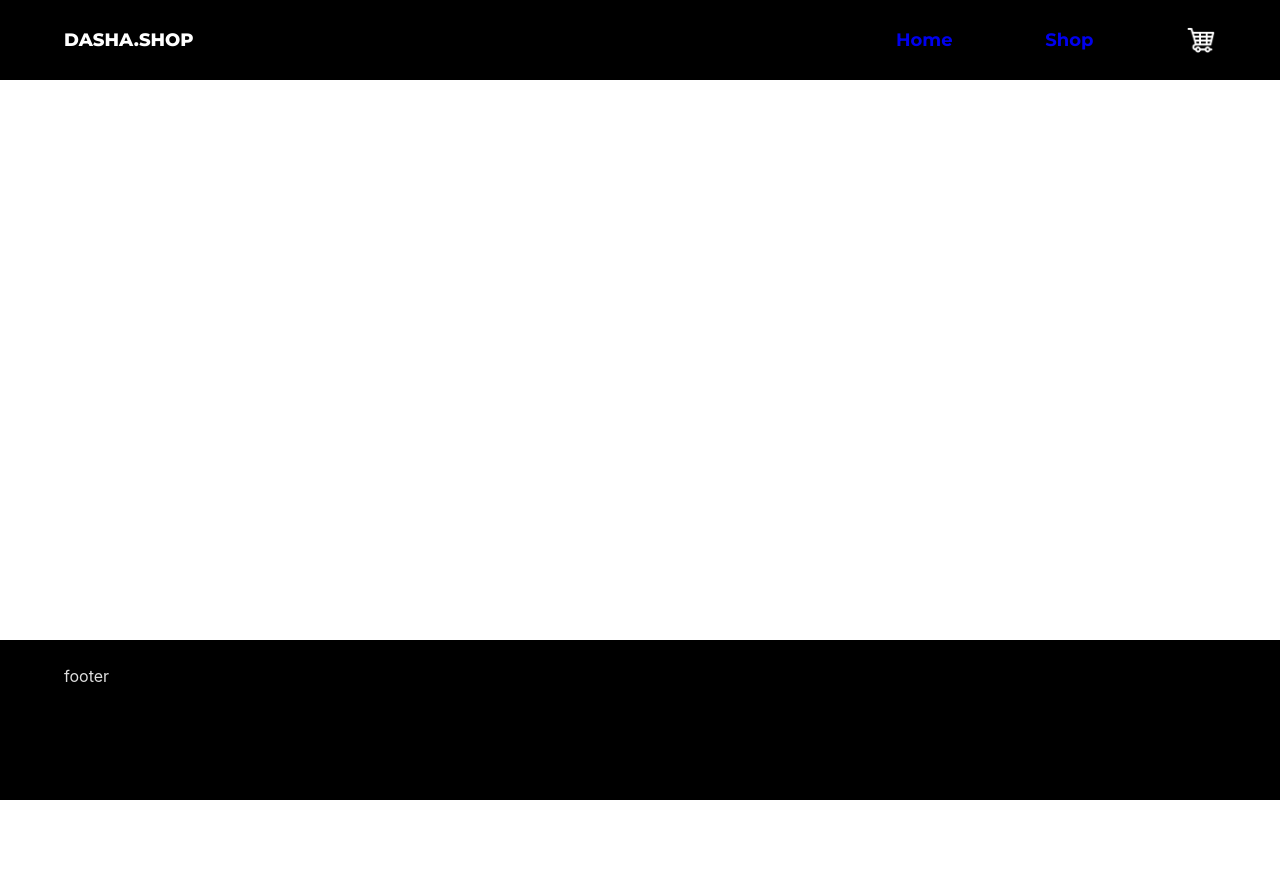
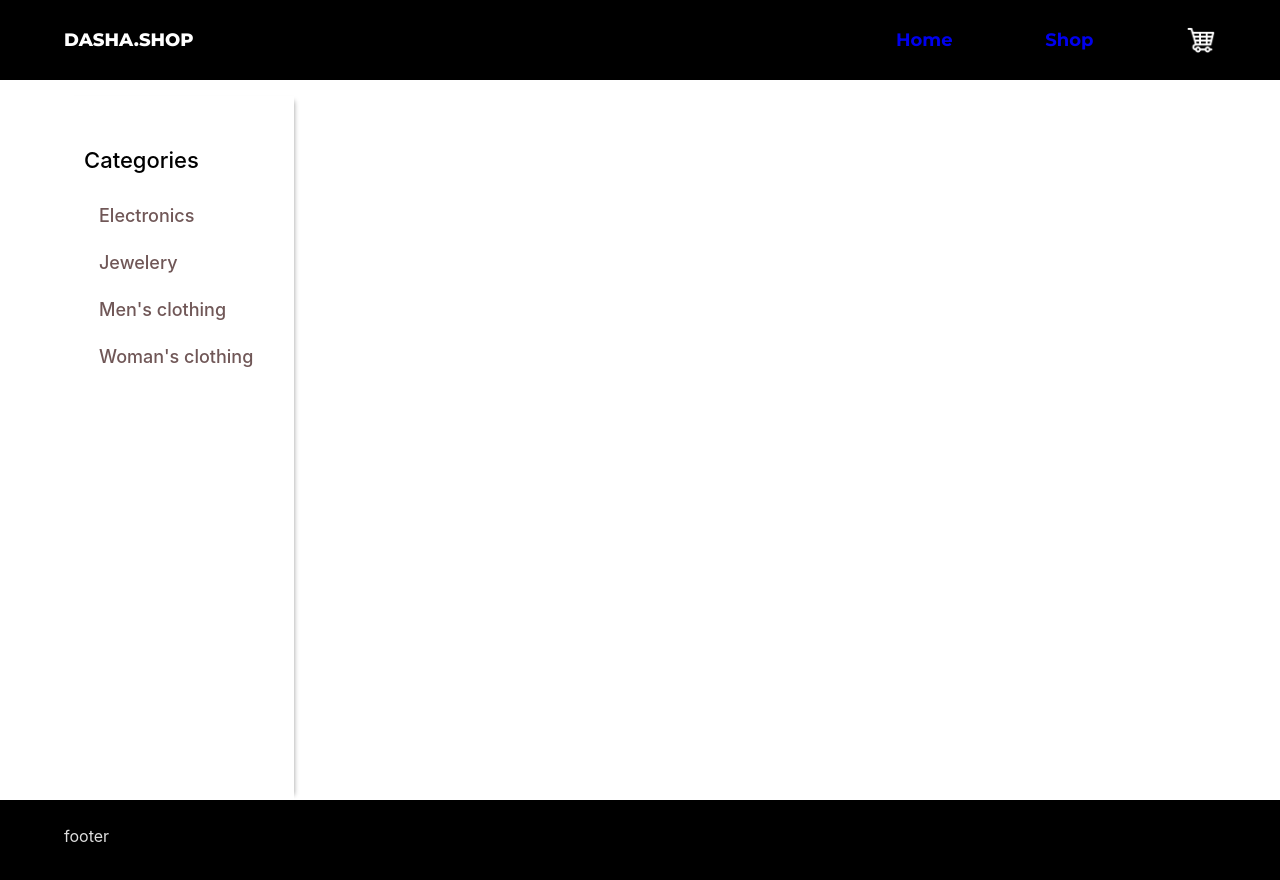
Before and after one commit to Vlad-Petruk/shopping-cart, a React (Vite) app: page /shop in a window 1280 px wide. Shown: the top 880 px of the page. Before the commit the page ends 800 px from the top, so only its background shows below. Built offline with nearby package versions, Linux system fonts and the light colour scheme.

Commit message:
create basic shop structure

```diff
--- a/src/components/Shop/ProductBox.jsx
+++ b/src/components/Shop/ProductBox.jsx
@@ -1,7 +1,11 @@
+import styles from "./Shop.module.css"
+
 function ProductBox() {
 
     return (
-      <></>
+      <div className={styles.productBox}>
+
+      </div>
     );
   }
 
--- a/src/components/Shop/Shop.jsx
+++ b/src/components/Shop/Shop.jsx
@@ -1,7 +1,14 @@
+import SideBar from "./SideBar";
+import ProductBox from "./ProductBox";
+import styles from "./Shop.module.css"
+
 function Shop() {
 
     return (
-      <></>
+      <div className={styles.shop}>
+        <SideBar />
+        <ProductBox />
+      </div>
     );
   }
 
--- /dev/null
+++ b/src/components/Shop/Shop.module.css
@@ -0,0 +1,49 @@
+.shop{
+    min-height: 88vh;
+    display: flex;
+}
+
+.sideBar {
+    width: 18vw;
+    color: rgb(112, 87, 87);
+    box-shadow: 5px 0 5px -5px rgba(0, 0, 0, 0.4);
+
+    padding-top: 3rem;
+    font-size: 18px;
+    font-weight: 500;
+}
+
+.categoriesBox>:first-child{
+    color: black;
+    font-size: 22px;
+    padding-bottom: 20px;
+    padding-left: 20px;
+}
+
+.categories {
+    padding: 0 30px;
+    display: flex;
+    flex-direction: column;
+    gap: 10px;
+}
+
+.categories p{
+    padding: 5px;
+}
+
+.categories p:hover {
+    background: rgb(161, 150, 150);
+    border-radius: 5px;
+    color: black;
+}
+
+.categories p:focus{
+    background: black;
+    color: white;
+}
+
+
+
+.productBox{
+    flex: 1;
+}
--- a/src/components/Shop/SideBar.jsx
+++ b/src/components/Shop/SideBar.jsx
@@ -1,7 +1,19 @@
+import styles from "./Shop.module.css"
+
 function SideBar() {
 
     return (
-      <></>
+      <div className={styles.sideBar}>
+        <div className={styles.categoriesBox}>
+          <p>Categories</p>
+          <div className={styles.categories}>
+            <p>Electronics</p>
+            <p>Jewelery</p>
+            <p>Men&#39;s clothing</p>
+            <p>Woman&#39;s clothing</p>
+          </div>
+        </div>
+      </div>
     );
   }
 
```
